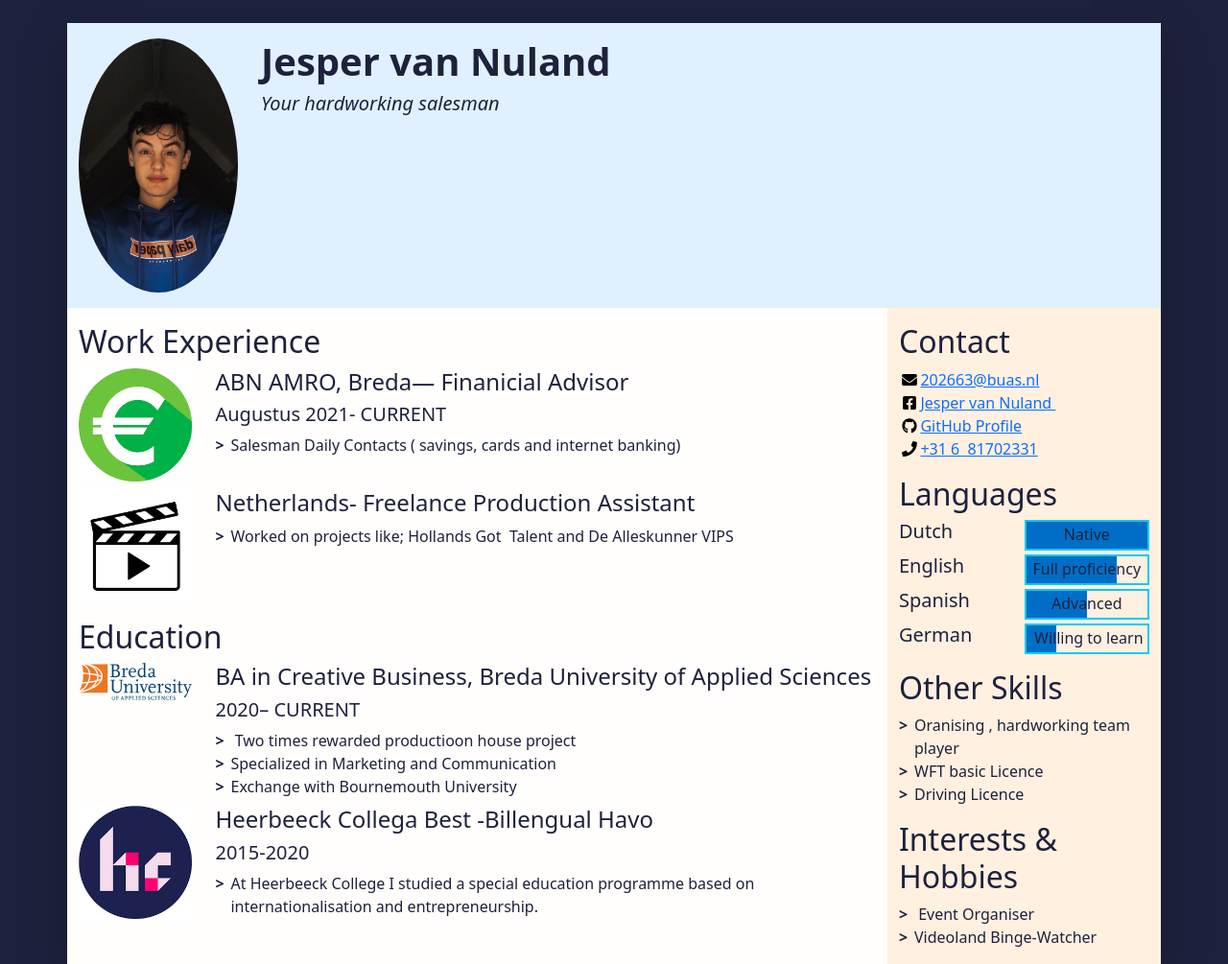
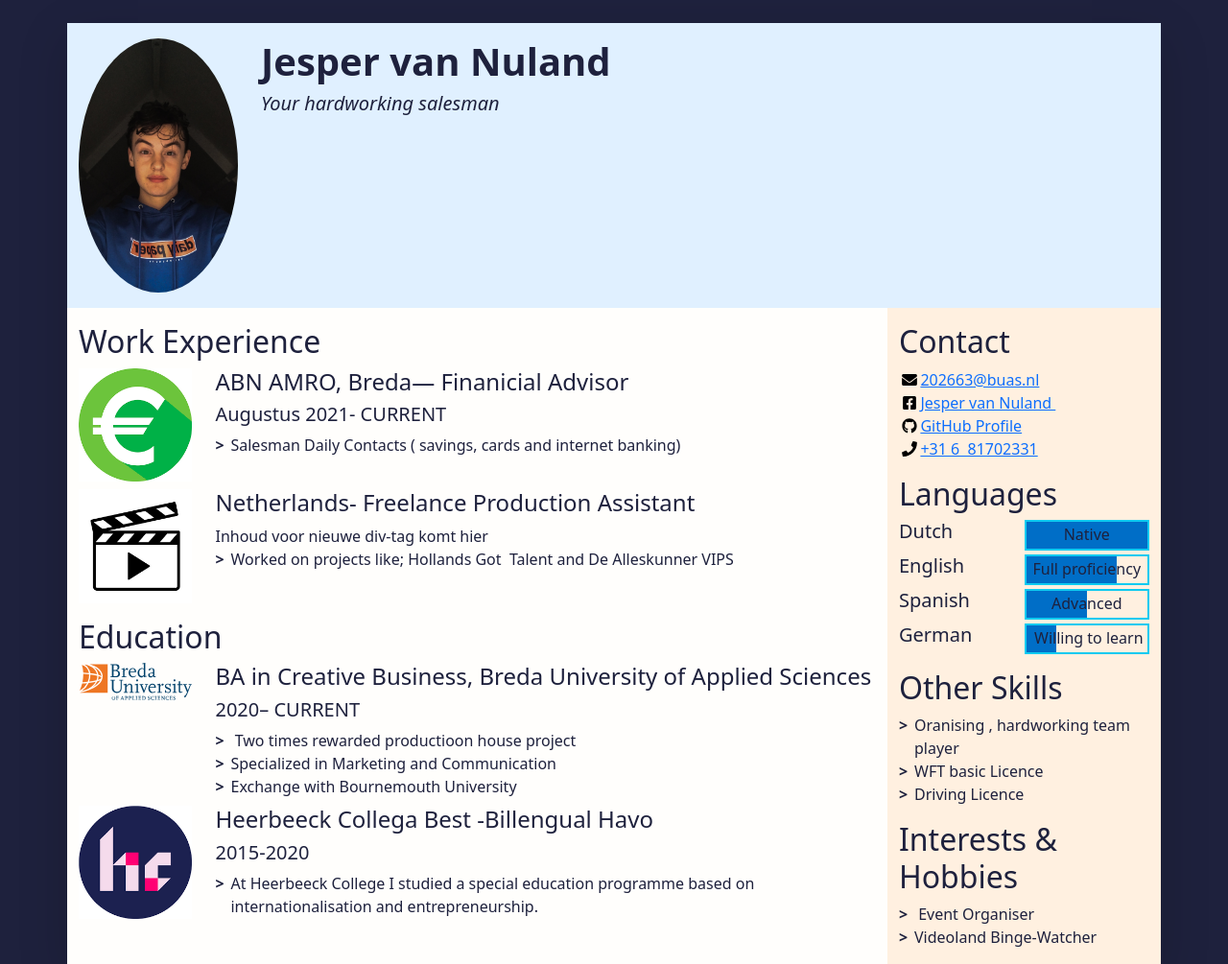
Before and after one commit to jespervnuland/jesper_resume, a plain HTML site: page index.html in a window 1280 px wide. Shown: the top 1005 px of the page at 96% size. Drawn offline with nearby package versions, Linux system fonts and the light colour scheme.

Commit message:
Update index.html

```diff
--- a/index.html
+++ b/index.html
@@ -94,8 +94,6 @@
                   <!-- Use the list below to talk about your achievements -->
                   <ul class="biography-details list-unstyled">
                     <li>Salesman Daily Contacts ( savings, cards and internet banking)&nbsp;</li>
-
-
                   </ul>
                 </div>
 				</li>
@@ -108,12 +106,13 @@
 				</div>
                 <div class="biography-contents col-9 col-sm-10 col-md-9 col-lg-10">
 					<h4>Netherlands- Freelance Production Assistant&nbsp;</h4>
+					<div>Inhoud voor nieuwe div-tag komt hier</div>
 					<ul class="biography-details list-unstyled">
   						<li>Worked on projects like; Hollands Got&nbsp; Talent and De Alleskunner VIPS&nbsp; &nbsp;</li>
                   <!-- This entry doesn't have a list of achievements, but you can copy-paste the one from above -->
+					</ul>
 				</div>
 				</li>
-
 			 </ul>
           </section>
 
@@ -169,7 +168,7 @@
 
           <!-- The first block will be contact details -->
           <section class="my-3 aside-section">
-            <h2>Contact</h2>
+           <h2> Contact </h2>
             <!--
               A list of all your contact details.
               There are more icons in the images/icons folder, have a look if you want to add your LinkedIn or TikTok profile.
```
Lines whose indentation alone changed are shown as unchanged.
